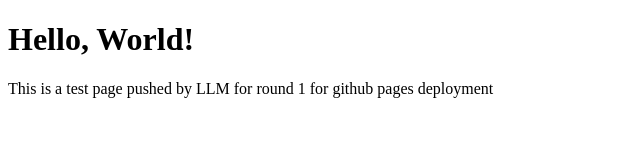
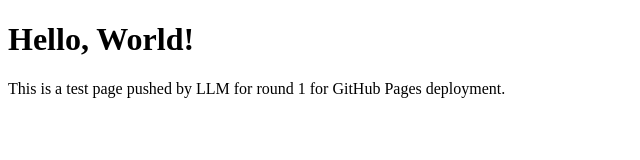
Before and after one commit to 23f3001596-star/captcha-solver-..._ab1-..., a plain HTML site: page index.html in a window 1280 px wide. Shown: the full height of the page, 0-640 px from the left. Drawn offline with Linux system fonts and the light colour scheme.

Commit message:
Add index.html

```diff
--- a/index.html
+++ b/index.html
@@ -8,6 +8,6 @@
             </head>
             <body>
                 <h1>Hello, World!</h1>
-           <p>This is a test page pushed by LLM for round 1 for github pages deployment</p>
+                <p>This is a test page pushed by LLM for round 1 for GitHub Pages deployment.</p>
             </body>
             </html>
```
Lines whose indentation alone changed are shown as unchanged.
